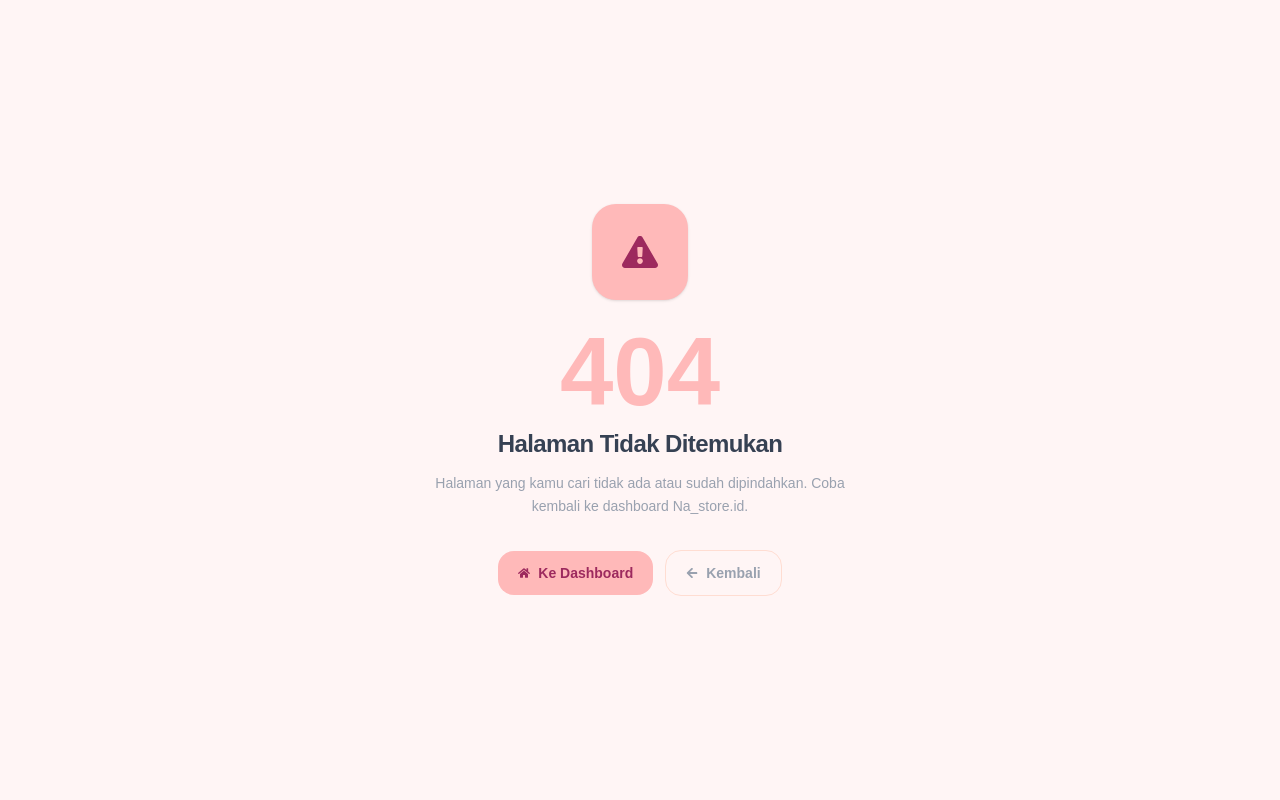
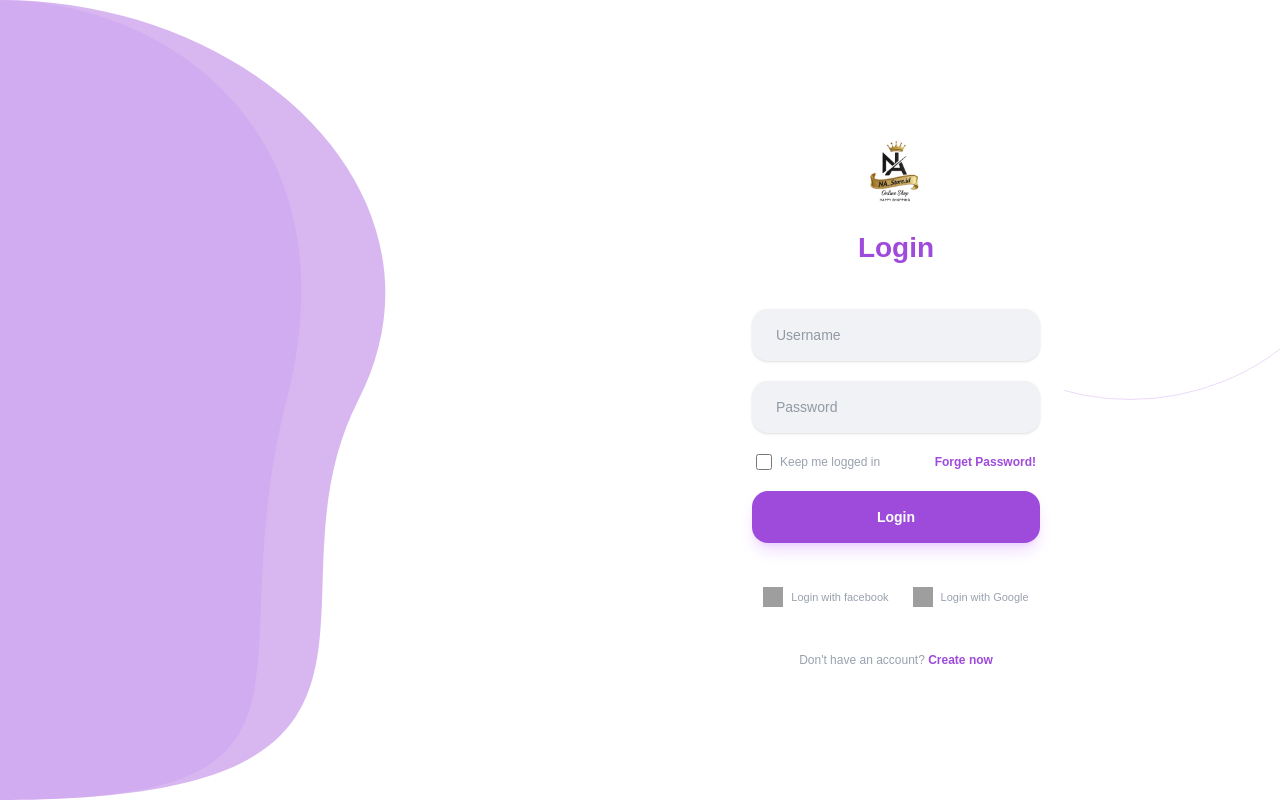
Before and after one commit to JoycelynSIC/JOYCELYN-DREAM, a React (Vite) app: page /login in a window 1280 px wide. Before the commit this address had no page. Built offline with nearby package versions, Linux system fonts and the light colour scheme; grey boxes are pictures that could not be loaded.

Commit message:
RouteDynamic

```diff
--- a/src/App.jsx
+++ b/src/App.jsx
@@ -1,5 +1,5 @@
 import { Suspense, lazy } from "react";
-import { Routes, Route } from "react-router-dom";
+import { Routes, Route, Navigate } from "react-router-dom";
 import Loading from "./components/Loading";
 import NotFound from "./pages/NotFound";
 
@@ -10,7 +10,7 @@ const AuthLayout  = lazy(() => import("./layouts/AuthLayout"));
 // ── Halaman Admin ─────────────────────────────────────
 const Dashboard       = lazy(() => import("./pages/Dashboard"));
 const Inventory       = lazy(() => import("./pages/Inventory"));
-const InventoryDetail = lazy(() => import("./pages/InventoryDetail")); // Dynamic Route
+const InventoryDetail = lazy(() => import("./pages/InventoryDetail"));
 const Customers       = lazy(() => import("./pages/Customers"));
 const Analytics       = lazy(() => import("./pages/Analytics"));
 const Schedule        = lazy(() => import("./pages/Schedule"));
@@ -24,29 +24,34 @@ const Register = lazy(() => import("./pages/auth/Register"));
 const Forgot   = lazy(() => import("./pages/auth/Forgot"));
 
 export default function App() {
+  // Cek apakah ada token di localStorage
+  const isAuthenticated = !!localStorage.getItem("token");
+
   return (
     <Suspense fallback={<Loading />}>
       <Routes>
 
         {/* ── Grup Auth ── */}
-        <Route element={<AuthLayout />}>
-          <Route path="/"    element={<Login />}    />
+        {/* Jika sudah login, user tidak boleh ke halaman login lagi, lempar ke dashboard (/) */}
+        <Route element={!isAuthenticated ? <AuthLayout /> : <Navigate to="/" replace />}>
+          <Route path="/login"    element={<Login />}    />
           <Route path="/register" element={<Register />} />
           <Route path="/forgot"   element={<Forgot />}   />
         </Route>
 
-        {/* ── Grup Admin ── */}
-        <Route element={<AdminLayout />}>
-          <Route path="/dashboard"               element={<Dashboard />}       />
-          <Route path="/orders"         element={<Orders />}          />
-          <Route path="/inventory"      element={<Inventory />}       />
-          <Route path="/inventory/:id"  element={<InventoryDetail />} />
-          <Route path="/customers"      element={<Customers />}       />
-          <Route path="/analytics"      element={<Analytics />}       />
-          <Route path="/schedule"       element={<Schedule />}        />
-          <Route path="/reviews"        element={<Reviews />}         />
+        {/* ── Grup Admin (PROTECTED) ── */}
+        {/* Jika BELUM login, lempar paksa ke /login */}
+        <Route element={isAuthenticated ? <AdminLayout /> : <Navigate to="/login" replace />}>
+          <Route path="/"              element={<Dashboard />}       />
+          <Route path="/orders"        element={<Orders />}          />
+          <Route path="/inventory"     element={<Inventory />}       />
+          <Route path="/inventory/:id" element={<InventoryDetail />} />
+          <Route path="/customers"     element={<Customers />}       />
+          <Route path="/analytics"     element={<Analytics />}       />
+          <Route path="/schedule"      element={<Schedule />}        />
+          <Route path="/reviews"       element={<Reviews />}         />
 
-          {/* ── Halaman Error (Pertemuan 6) ── */}
+          {/* ── Halaman Error ── */}
           <Route path="/error/400" element={
             <ErrorPage kode={400} deskripsi="Permintaan tidak valid. Data yang dikirim tidak sesuai format yang diharapkan oleh sistem Na_store.id." />
           } />
--- a/src/pages/auth/Login.jsx
+++ b/src/pages/auth/Login.jsx
@@ -1,12 +1,10 @@
 import { useState } from 'react';
-import { useNavigate, Link } from 'react-router-dom';
+import { Link } from 'react-router-dom'; // navigate dihapus karena pakai window.location
 import axios from 'axios';
 import logoNastore from "../../assets/gambarproduk/logonastore.png";
 import { FaSpinner } from 'react-icons/fa';
 
 export default function Login() {
-  const navigate = useNavigate();
-
   /* ── State ── */
   const [loading, setLoading] = useState(false);
   const [error, setError] = useState('');
@@ -40,9 +38,15 @@ export default function Login() {
         password: dataForm.password,
       });
 
+      // 1. Simpan token ke localStorage
       localStorage.setItem('token', response.data.token);
+
       setSuccess(`Selamat datang, ${response.data.firstName}!`);
-      setTimeout(() => navigate('/'), 1500);
+
+      // 2. Redirect menggunakan window.location agar App.jsx mengecek ulang token
+      setTimeout(() => {
+        window.location.href = "/";
+      }, 1000);
 
     } catch (err) {
       if (err.response) {
@@ -56,78 +60,66 @@ export default function Login() {
   };
 
   return (
-    /* Container Utama: min-h-screen dan justify-center untuk vertikal, items-center untuk horizontal */
     <div className="min-h-screen w-full flex items-center justify-center bg-white p-6 font-poppins">
-
       <div className="w-full max-w-[400px] flex flex-col items-center animate-fadeup">
 
-        {/* Logo */}
         <img src={logoNastore} alt="Logo" className="w-20 mb-4 object-contain" />
-
-        {/* Judul Login */}
         <h2 className="text-[#9E4BDC] text-[28px] font-bold mb-10">Login</h2>
 
-        {/* --- BOX PESAN --- */}
         {(error || success) && (
-          <div className={`w-full text-center py-3 px-4 rounded-xl mb-6 text-xs font-medium animate-in fade-in zoom-in ${error ? 'bg-red-50 text-red-500' : 'bg-green-50 text-green-600'}`}>
+          <div className={`w-full text-center py-3 px-4 rounded-xl mb-6 text-xs font-medium ${error ? 'bg-red-50 text-red-500' : 'bg-green-50 text-green-600'}`}>
             {error || success}
           </div>
         )}
 
         <form onSubmit={handleSubmit} className="w-full space-y-5" noValidate>
-          {/* Username Input - Background Abu-abu #F0F2F5 */}
           <input
             type="text"
             name="username"
             placeholder="Username"
             value={dataForm.username}
             onChange={handleChange}
-            className="w-full px-6 py-4 bg-[#F0F2F5] border-none rounded-2xl text-gray-700 placeholder:text-gray-400 outline-none focus:ring-2 focus:ring-[#9E4BDC]/30 transition-all text-sm shadow-sm"
+            className="w-full px-6 py-4 bg-[#F0F2F5] border-none rounded-2xl text-gray-700 outline-none focus:ring-2 focus:ring-[#9E4BDC]/30 text-sm shadow-sm"
           />
 
-          {/* Password Input - Background Abu-abu #F0F2F5 */}
           <input
             type="password"
             name="password"
             placeholder="Password"
             value={dataForm.password}
             onChange={handleChange}
-            className="w-full px-6 py-4 bg-[#F0F2F5] border-none rounded-2xl text-gray-700 placeholder:text-gray-400 outline-none focus:ring-2 focus:ring-[#9E4BDC]/30 transition-all text-sm shadow-sm"
+            className="w-full px-6 py-4 bg-[#F0F2F5] border-none rounded-2xl text-gray-700 outline-none focus:ring-2 focus:ring-[#9E4BDC]/30 text-sm shadow-sm"
           />
 
-          {/* Keep Logged In & Forgot Password */}
           <div className="flex items-center justify-between text-[12px] px-1 font-medium">
-            <label className="flex items-center text-gray-400 cursor-pointer group">
-              <input type="checkbox" className="mr-2 accent-[#9E4BDC] w-4 h-4 rounded border-none bg-[#F0F2F5]" />
+            <label className="flex items-center text-gray-400 cursor-pointer">
+              <input type="checkbox" className="mr-2 accent-[#9E4BDC] w-4 h-4" />
               Keep me logged in
             </label>
-            <Link to="/forgot" className="text-[#9E4BDC] hover:underline font-bold">
+            <Link to="/forgot" className="text-[#9E4BDC] font-bold hover:underline">
               Forget Password!
             </Link>
           </div>
 
-          {/* Tombol Login */}
           <button
             type="submit"
             disabled={loading}
-            className="w-full bg-[#9E4BDC] hover:bg-[#8e3ec7] text-white py-4 rounded-2xl font-bold text-sm transition-all shadow-lg shadow-purple-500/20 active:scale-[0.98] disabled:opacity-70 flex items-center justify-center gap-2 mt-4"
+            className="w-full bg-[#9E4BDC] hover:bg-[#8e3ec7] text-white py-4 rounded-2xl font-bold text-sm shadow-lg shadow-purple-500/20 active:scale-[0.98] disabled:opacity-70 flex items-center justify-center gap-2 mt-4"
           >
             {loading ? <FaSpinner className="animate-spin" /> : "Login"}
           </button>
 
-          {/* Social Login */}
           <div className="flex justify-center gap-6 pt-6">
-            <button type="button" className="flex items-center gap-2 text-[11px] text-gray-400 hover:text-gray-600 transition-colors font-medium">
-              <img src="https://www.svgrepo.com/show/475647/facebook-color.svg" className="w-5 h-5" alt="Facebook" />
+            <button type="button" className="flex items-center gap-2 text-[11px] text-gray-400 font-medium">
+              <img src="https://www.svgrepo.com/show/475647/facebook-color.svg" className="w-5 h-5" alt="FB" />
               Login with facebook
             </button>
-            <button type="button" className="flex items-center gap-2 text-[11px] text-gray-400 hover:text-gray-600 transition-colors font-medium">
+            <button type="button" className="flex items-center gap-2 text-[11px] text-gray-400 font-medium">
               <img src="https://www.svgrepo.com/show/475656/google-color.svg" className="w-5 h-5" alt="Google" />
               Login with Google
             </button>
           </div>
 
-          {/* Footer Link */}
           <p className="text-center text-[12px] text-gray-400 pt-6">
             Don't have an account?{' '}
             <Link to="/register" className="font-bold text-[#9E4BDC] hover:underline">
```
